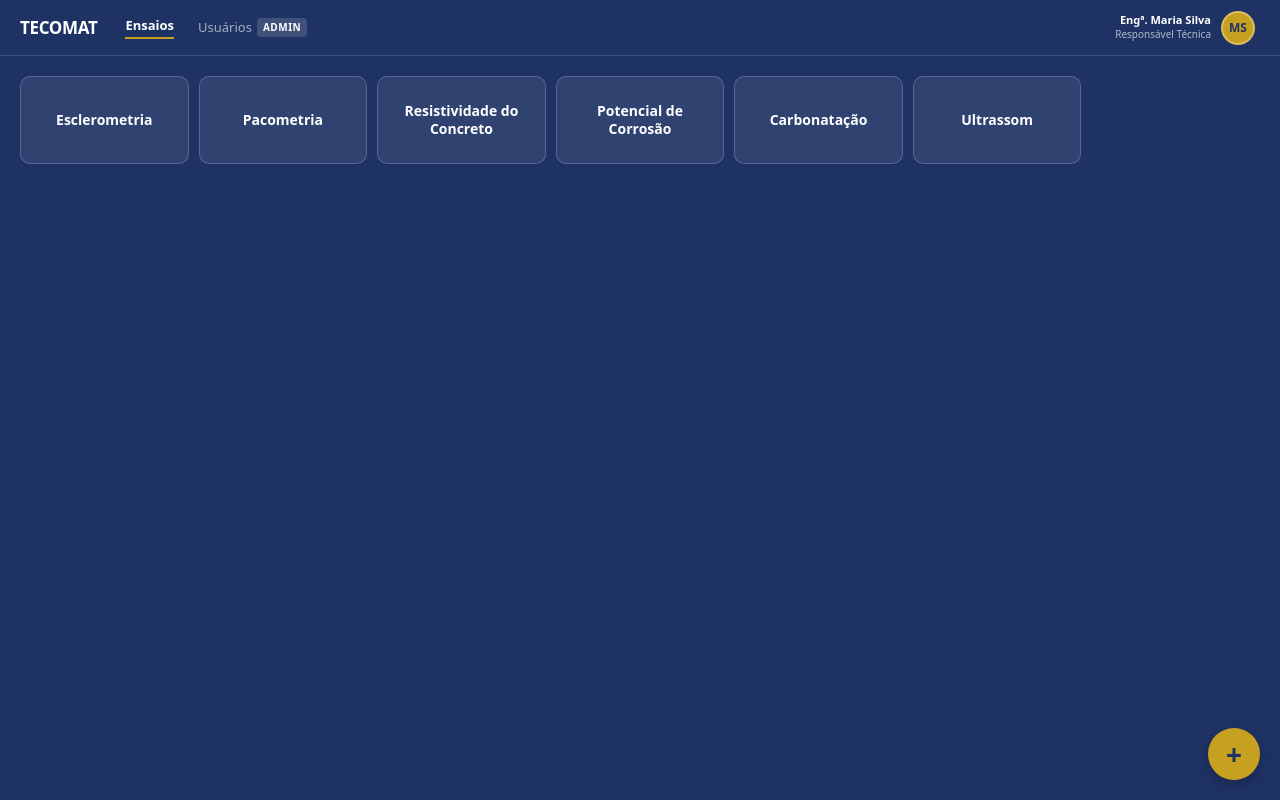
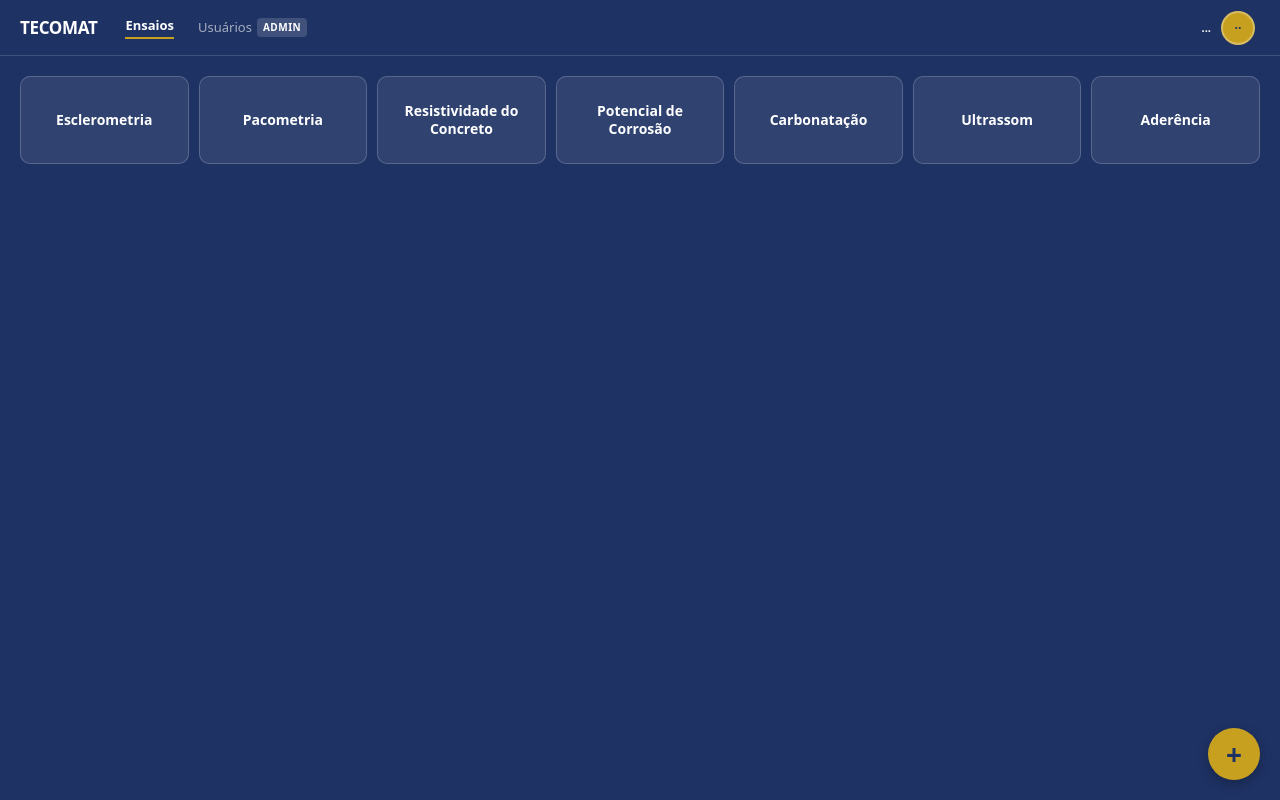
Before and after one commit to carlosaureliosm/2-ensaios_diversos, a Next.js app: page /dashboard in a window 1280 px wide. Built offline with nearby package versions, Linux system fonts and the light colour scheme; no server answers.

Commit message:
feat: login, dashboard e módulo de usuários

```diff
--- a/src/app/(dashboard)/dashboard/page.tsx
+++ b/src/app/(dashboard)/dashboard/page.tsx
@@ -1,21 +1,54 @@
 'use client';
 
-import { useState } from 'react';
+import { useState, useEffect } from 'react';
+import { useRouter } from 'next/navigation';
+import { createClient } from '@/lib/supabase/client';
 
 type Ensaio = { id: string; label: string; href: string };
 
 const ENSAIOS: Ensaio[] = [
-  { id: 'esclerometria',  label: 'Esclerometria',            href: '/ensaios/esclerometria' },
-  { id: 'pacometria',     label: 'Pacometria',               href: '/ensaios/pacometria' },
-  { id: 'resistividade',  label: 'Resistividade do Concreto',href: '/ensaios/resistividade' },
-  { id: 'potencial',      label: 'Potencial de Corrosão',    href: '/ensaios/potencial-corrosao' },
-  { id: 'carbonatacao',   label: 'Carbonatação',             href: '/ensaios/carbonatacao' },
-  { id: 'ultrassom',      label: 'Ultrassom',                href: '/ensaios/ultrassom' },
+  { id: 'esclerometria', label: 'Esclerometria',             href: '/ensaios/esclerometria' },
+  { id: 'pacometria',    label: 'Pacometria',                href: '/ensaios/pacometria' },
+  { id: 'resistividade', label: 'Resistividade do Concreto', href: '/ensaios/resistividade' },
+  { id: 'potencial',     label: 'Potencial de Corrosão',     href: '/ensaios/potencial-corrosao' },
+  { id: 'carbonatacao',  label: 'Carbonatação',              href: '/ensaios/carbonatacao' },
+  { id: 'ultrassom',     label: 'Ultrassom',                 href: '/ensaios/ultrassom' },
+  { id: 'aderencia',     label: 'Aderência',                 href: '/ensaios/aderencia' },
 ];
+
+function getInitials(name: string): string {
+  const parts = name.trim().split(/\s+/);
+  if (parts.length === 1) return parts[0].slice(0, 2).toUpperCase();
+  return (parts[0][0] + parts[parts.length - 1][0]).toUpperCase();
+}
 
 export default function DashboardPage() {
   const [dropdownOpen, setDropdownOpen] = useState(false);
   const [hoveredCard, setHoveredCard] = useState<string | null>(null);
+  const [userName, setUserName] = useState('');
+  const [userEmail, setUserEmail] = useState('');
+  const [userRole, setUserRole] = useState('');
+  const router = useRouter();
+
+  useEffect(() => {
+    const supabase = createClient();
+    supabase.auth.getUser().then(({ data: { user } }) => {
+      if (!user) return;
+      setUserEmail(user.email ?? '');
+      const meta = user.user_metadata ?? {};
+      setUserName(meta.full_name ?? meta.name ?? user.email ?? '');
+      setUserRole(meta.role ?? meta.cargo ?? '');
+    });
+  }, []);
+
+  const handleSignOut = async () => {
+    const supabase = createClient();
+    await supabase.auth.signOut();
+    router.push('/login');
+  };
+
+  const initials = userName ? getInitials(userName) : '··';
+  const displayName = userName || userEmail;
 
   return (
     <div style={{ backgroundColor: '#1E3264', minHeight: '100vh', fontFamily: 'system-ui, sans-serif' }}>
@@ -27,9 +60,7 @@ export default function DashboardPage() {
         .fab:hover { background: #b08c18 !important; }
       `}</style>
 
-      {/* Navbar */}
       <header style={{ display: 'flex', justifyContent: 'space-between', alignItems: 'center', height: 56, padding: '0 20px', backgroundColor: '#1E3264', borderBottom: '1px solid rgba(255,255,255,0.15)', position: 'sticky', top: 0, zIndex: 50 }}>
-
         <div style={{ display: 'flex', alignItems: 'center', gap: 28 }}>
           <span style={{ fontSize: 17, fontWeight: 900, letterSpacing: '-0.02em', color: '#ffffff', textTransform: 'uppercase' }}>TECOMAT</span>
           <nav style={{ display: 'flex', gap: 24, alignItems: 'center' }}>
@@ -41,7 +72,6 @@ export default function DashboardPage() {
           </nav>
         </div>
 
-        {/* Perfil */}
         <div style={{ position: 'relative' }}>
           <button
             className="profile-btn"
@@ -49,26 +79,29 @@ export default function DashboardPage() {
             style={{ display: 'flex', alignItems: 'center', gap: 10, background: 'transparent', border: 'none', cursor: 'pointer', borderRadius: 99, padding: '5px 5px 5px 10px', transition: 'background 0.15s' }}
           >
             <div style={{ textAlign: 'right' }}>
-              <p style={{ fontSize: 11, fontWeight: 700, color: '#ffffff', lineHeight: 1, margin: 0 }}>Engª. Maria Silva</p>
-              <p style={{ fontSize: 10, color: 'rgba(255,255,255,0.65)', margin: '2px 0 0' }}>Responsável Técnica</p>
+              <p style={{ fontSize: 11, fontWeight: 700, color: '#ffffff', lineHeight: 1, margin: 0 }}>{displayName || '...'}</p>
+              {userRole && <p style={{ fontSize: 10, color: 'rgba(255,255,255,0.65)', margin: '2px 0 0' }}>{userRole}</p>}
             </div>
             <div style={{ width: 34, height: 34, borderRadius: '50%', backgroundColor: '#C8A020', color: '#1E3264', fontSize: 12, fontWeight: 800, display: 'flex', alignItems: 'center', justifyContent: 'center', border: '2px solid rgba(255,255,255,0.3)' }}>
-              MS
+              {initials}
             </div>
           </button>
 
-          {/* Dropdown */}
           {dropdownOpen && (
             <div style={{ position: 'absolute', right: 0, top: 'calc(100% + 6px)', width: 210, backgroundColor: '#1E3264', border: '1px solid rgba(255,255,255,0.2)', borderRadius: 10, boxShadow: '0 4px 20px rgba(0,0,0,0.3)', padding: '6px 0', zIndex: 50 }}>
               <div style={{ padding: '12px 16px', borderBottom: '1px solid rgba(255,255,255,0.15)' }}>
-                <p style={{ fontSize: 13, fontWeight: 700, color: '#ffffff', margin: 0 }}>Engª. Maria Silva</p>
-                <p style={{ fontSize: 11, color: 'rgba(255,255,255,0.6)', margin: '2px 0 0' }}>maria.silva@tecomat.com.br</p>
+                <p style={{ fontSize: 13, fontWeight: 700, color: '#ffffff', margin: 0 }}>{displayName}</p>
+                <p style={{ fontSize: 11, color: 'rgba(255,255,255,0.6)', margin: '2px 0 0' }}>{userEmail}</p>
               </div>
               <button className="dd-item" style={{ display: 'flex', alignItems: 'center', gap: 10, padding: '10px 16px', fontSize: 13, color: 'rgba(255,255,255,0.85)', background: 'transparent', border: 'none', width: '100%', fontFamily: 'inherit', textAlign: 'left', cursor: 'pointer', transition: 'background 0.15s' }}>
                 <svg width="14" height="14" viewBox="0 0 24 24" fill="none" stroke="rgba(255,255,255,0.85)" strokeWidth="2" strokeLinecap="round" strokeLinejoin="round"><circle cx="12" cy="8" r="4"/><path d="M4 20c0-4 3.6-7 8-7s8 3 8 7"/></svg>
                 Meu Perfil
               </button>
-              <button className="dd-item-danger" style={{ display: 'flex', alignItems: 'center', gap: 10, padding: '10px 16px', fontSize: 13, color: '#ffb4ab', background: 'transparent', border: 'none', width: '100%', fontFamily: 'inherit', textAlign: 'left', cursor: 'pointer', transition: 'background 0.15s' }}>
+              <button
+                className="dd-item-danger"
+                onClick={handleSignOut}
+                style={{ display: 'flex', alignItems: 'center', gap: 10, padding: '10px 16px', fontSize: 13, color: '#ffb4ab', background: 'transparent', border: 'none', width: '100%', fontFamily: 'inherit', textAlign: 'left', cursor: 'pointer', transition: 'background 0.15s' }}
+              >
                 <svg width="14" height="14" viewBox="0 0 24 24" fill="none" stroke="#ffb4ab" strokeWidth="2" strokeLinecap="round" strokeLinejoin="round"><path d="M9 21H5a2 2 0 0 1-2-2V5a2 2 0 0 1 2-2h4"/><polyline points="16 17 21 12 16 7"/><line x1="21" y1="12" x2="9" y2="12"/></svg>
                 Sair
               </button>
@@ -77,7 +110,6 @@ export default function DashboardPage() {
         </div>
       </header>
 
-      {/* Grid de ensaios */}
       <main style={{ padding: 20 }}>
         <div style={{ display: 'grid', gridTemplateColumns: 'repeat(auto-fill, minmax(150px, 1fr))', gap: 10 }}>
           {ENSAIOS.map((ensaio) => (
@@ -89,9 +121,9 @@ export default function DashboardPage() {
               style={{
                 display: 'flex', alignItems: 'center', justifyContent: 'center',
                 height: 88, textDecoration: 'none', textAlign: 'center', padding: 10,
-                borderRadius: 10, border: '1px solid rgba(255,255,255,0.2)',
+                borderRadius: 10,
                 backgroundColor: hoveredCard === ensaio.id ? '#C8A020' : 'rgba(255,255,255,0.08)',
-                borderColor: hoveredCard === ensaio.id ? '#C8A020' : 'rgba(255,255,255,0.2)',
+                border: `1px solid ${hoveredCard === ensaio.id ? '#C8A020' : 'rgba(255,255,255,0.2)'}`,
                 transition: 'background 0.15s, border-color 0.15s',
                 cursor: 'pointer',
               }}
@@ -104,12 +136,7 @@ export default function DashboardPage() {
         </div>
       </main>
 
-      {/* FAB */}
-      <button
-        className="fab"
-        title="Novo ensaio"
-        style={{ position: 'fixed', bottom: 20, right: 20, width: 52, height: 52, borderRadius: '50%', backgroundColor: '#C8A020', color: '#1E3264', fontSize: 28, fontWeight: 700, border: 'none', cursor: 'pointer', boxShadow: '0 4px 12px rgba(0,0,0,0.25)', display: 'flex', alignItems: 'center', justifyContent: 'center', transition: 'background 0.15s', fontFamily: 'inherit' }}
-      >
+      <button className="fab" title="Novo ensaio" style={{ position: 'fixed', bottom: 20, right: 20, width: 52, height: 52, borderRadius: '50%', backgroundColor: '#C8A020', color: '#1E3264', fontSize: 28, fontWeight: 700, border: 'none', cursor: 'pointer', boxShadow: '0 4px 12px rgba(0,0,0,0.25)', display: 'flex', alignItems: 'center', justifyContent: 'center', transition: 'background 0.15s', fontFamily: 'inherit' }}>
         +
       </button>
     </div>
--- /dev/null
+++ b/src/app/(dashboard)/ensaios/aderencia/page.tsx
@@ -0,0 +1,9 @@
+// src/app/(dashboard)/ensaios/aderencia/page.tsx
+export default function aderenciaPage() {
+  return (
+    <div className="p-4">
+      <h1 className="text-h3 font-semibold text-primary-container capitalize">aderencia</h1>
+      <p className="text-on-surface-variant mt-2">Módulo em construção.</p>
+    </div>
+  )
+}
```
